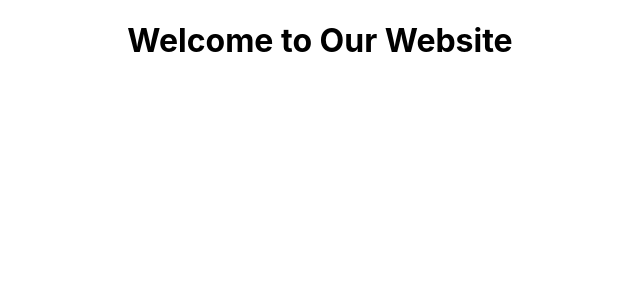
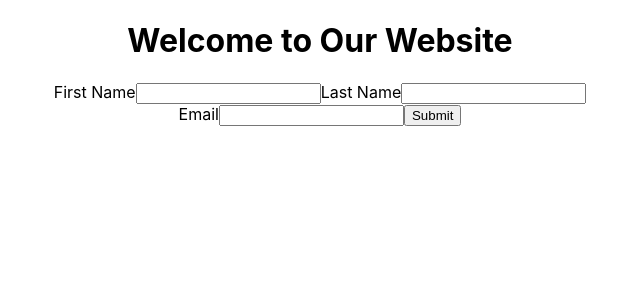
Before and after one commit to Al-Barr419/Pantree-Website, a React (Create React App) app in the folder front-end/: page / in a window 1280 px wide. Shown: the top 300 px of the page, without its empty margins (320-960 px from the left). Built offline with nearby package versions, Linux system fonts and the light colour scheme.

Commit message:
implemented Mailing list form: console.logs the values

```diff
--- a/front-end/package.json
+++ b/front-end/package.json
@@ -6,10 +6,12 @@
     "@testing-library/jest-dom": "^5.17.0",
     "@testing-library/react": "^13.4.0",
     "@testing-library/user-event": "^13.5.0",
+    "formik": "^2.4.5",
     "react": "^18.2.0",
     "react-dom": "^18.2.0",
     "react-scripts": "5.0.1",
-    "web-vitals": "^2.1.4"
+    "web-vitals": "^2.1.4",
+    "yup": "^1.3.3"
   },
   "scripts": {
     "start": "react-scripts start",
--- /dev/null
+++ b/front-end/src/components/MailListForm.jsx
@@ -0,0 +1,68 @@
+import React from "react";
+import { Formik, Field, Form, ErrorMessage } from "formik";
+import * as Yup from "yup";
+
+const validationSchema = Yup.object().shape({
+  first_name: Yup.string().required("First name is required"),
+  last_name: Yup.string().required("Last name is required"),
+  email: Yup.string().email("Invalid email address").required(),
+});
+
+function MailListForm() {
+  return (
+    <Formik
+      initialValues={{ first_name: "", last_name: "", email: "" }}
+      validationSchema={validationSchema}
+      onSubmit={(values, actions) => {
+        // handle form submission
+        // fetch("http://localhost:3001/subscribe", {
+        //   // backend API endpoint
+        //   method: "POST",
+        //   headers: {
+        //     "Content-Type": "application/json",
+        //   },
+        //   body: JSON.stringify(values),
+        // })
+        //   .then((response) => response.json())
+        //   .then((data) => {
+        //     // Handle success, perhaps clear the form or give user feedback
+        //     actions.setSubmitting(false);
+        //     actions.resetForm();
+        //     console.log("Success:", data);
+        //   })
+        //   .catch((error) => {
+        //     // Handle errors here, such as by setting a form error or notification
+        //     console.error("Error:", error);
+        //   });
+        console.log(values);
+        actions.setSubmitting(false);
+      }}
+    >
+      {({ isSubmitting }) => (
+        <Form>
+          <div>
+            <div>
+              <label htmlFor="first_name">First Name</label>
+              <Field name="first_name" type="text" />
+              <ErrorMessage name="first_name" component="div" />
+
+              <label htmlFor="last_name">Last Name</label>
+              <Field name="last_name" type="text" />
+              <ErrorMessage name="last_name" component="div" />
+            </div>
+
+            <label htmlFor="email">Email</label>
+            <Field type="email" name="email" />
+            <ErrorMessage name="email" component="div" />
+
+            <button type="submit" disabled={isSubmitting}>
+              Submit
+            </button>
+          </div>
+        </Form>
+      )}
+    </Formik>
+  );
+}
+
+export default MailListForm;
--- a/front-end/src/pages/LandingPage.jsx
+++ b/front-end/src/pages/LandingPage.jsx
@@ -1,11 +1,12 @@
 import React from "react";
+import MailListForm from "../components/MailListForm";
 // Import any other components or assets you need
 
 const LandingPage = () => {
   return (
     <div>
       <h1>Welcome to Our Website</h1>
-      {/* Other components for your landing page go here */}
+      <MailListForm />
     </div>
   );
 };
```
Also changed, not shown: 1 other file (tests, documents, lock files or other folders).
